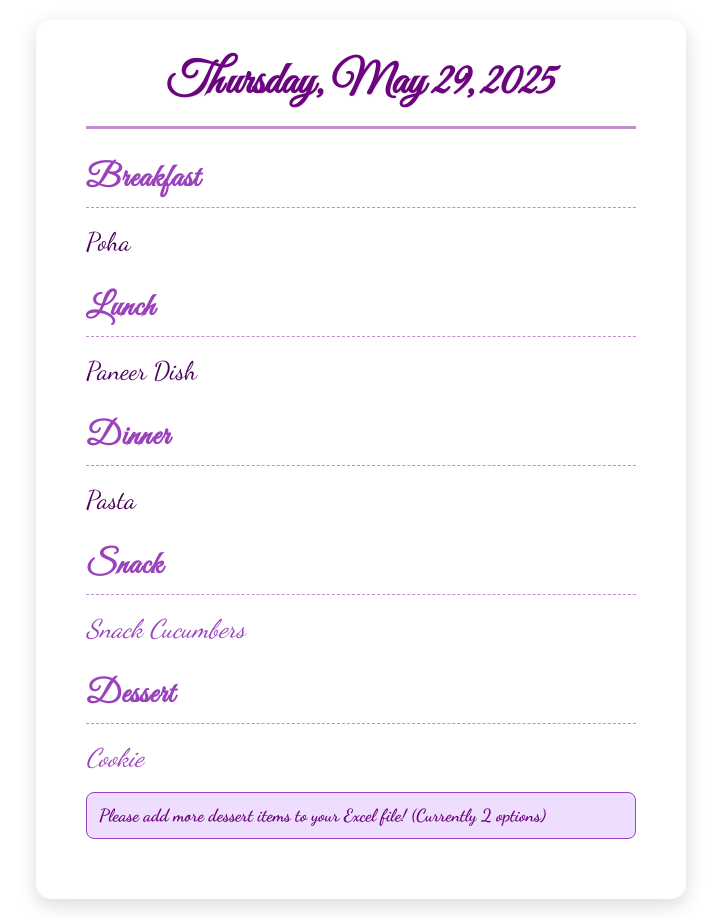
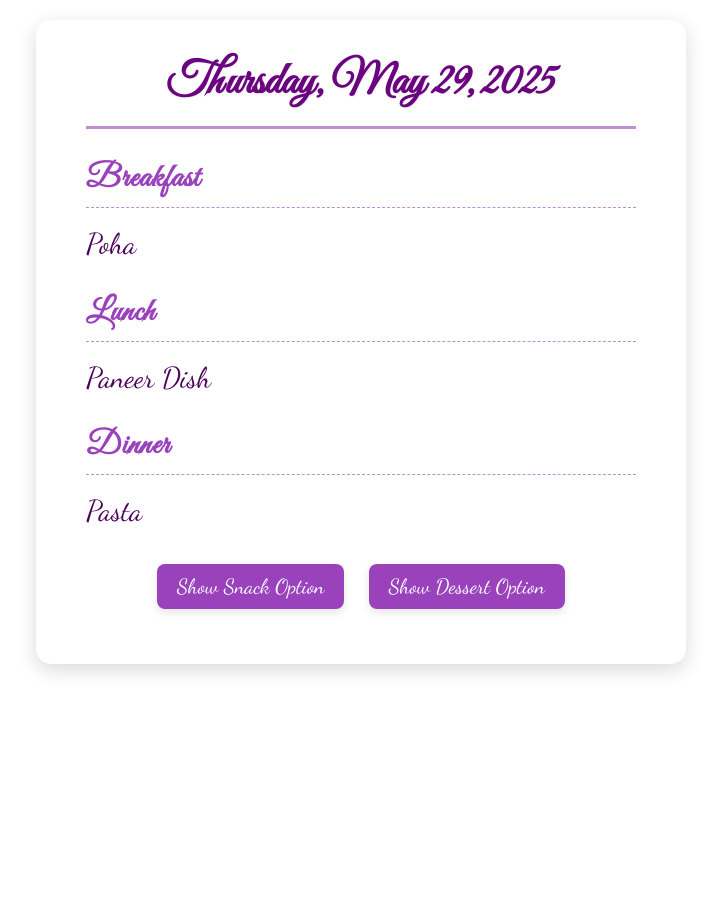
Before and after one commit to RashiMalhotraSharma/daily-menu, a plain HTML site: page index.html in a window 1280 px wide. Shown: the whole page, without its empty margins (279-1000 px from the left). After the commit the page ends 840 px from the top, so only its background shows below. Drawn offline with Linux system fonts and the light colour scheme.

Commit message:
made dessert and snacks optional

```diff
--- a/index.html
+++ b/index.html
@@ -29,7 +29,7 @@
             min-height: 100vh;
         }
         .container {
-            /* Removed background-color: #ffffff; */
+            /* Removed background-color: #ffffff; - it's implicitly white from body */
             border-radius: 15px; /* Slightly more rounded corners */
             box-shadow: 0 6px 20px rgba(0, 0, 0, 0.15); /* Softer, more prominent shadow */
             padding: 35px 50px; /* More padding */
@@ -62,7 +62,7 @@
             letter-spacing: 1px; /* Slightly more spaced letters */
         }
         .menu-item {
-            font-size: 1.6em; /* Increased font size for menu items */
+            font-size: 1.8em; /* Increased font size for menu items */
             margin-bottom: 10px;
             color: var(--darkest-purple); /* Darkest purple for menu items */
             line-height: 1.5;
@@ -82,6 +82,42 @@
         .optional {
             font-style: italic;
             color: var(--medium-purple); /* Medium purple for optional item text */
+        }
+
+        /* Styles for the new buttons and hidden sections */
+        .show-options-buttons {
+            margin-top: 30px;
+            margin-bottom: 20px;
+            text-align: center;
+        }
+
+        .show-options-buttons button {
+            background-color: var(--medium-purple);
+            color: var(--white); /* Changed to use --white variable */
+            font-family: 'Dancing Script', cursive, sans-serif;
+            font-size: 1.3em;
+            padding: 10px 20px;
+            border: none;
+            border-radius: 8px;
+            cursor: pointer;
+            margin: 0 10px;
+            transition: background-color 0.3s ease, transform 0.2s ease;
+            box-shadow: 0 4px 8px rgba(0, 0, 0, 0.1);
+        }
+
+        .show-options-buttons button:hover {
+            background-color: var(--deep-purple);
+            transform: translateY(-2px);
+        }
+
+        .show-options-buttons button:active {
+            transform: translateY(0);
+        }
+
+        /* Default hidden state for optional sections */
+        #snack-section-wrapper,
+        #dessert-section-wrapper {
+            display: none; /* Hide these sections by default */
         }
     </style>
 </head>
@@ -104,18 +140,25 @@
             <div id="dinner-item" class="menu-item">Loading...</div>
         </div>
 
+        <div class="show-options-buttons">
+            <button id="show-snack-btn">Show Snack Option</button>
+            <button id="show-dessert-btn">Show Dessert Option</button>
+        </div>
+
+        <div id="snack-section-wrapper">
             <div class="menu-section" id="snack-section">
                 <h2>Snack</h2>
                 <div id="snack-item" class="menu-item optional"></div>
             </div>
+        </div>
 
+        <div id="dessert-section-wrapper">
             <div class="menu-section" id="dessert-section">
                 <h2>Dessert</h2>
                 <div id="dessert-item" class="menu-item optional"></div>
             </div>
          </div>
-
-    <script src="menuData.js"></script>
+      </div> <script src="menuData.js"></script>
     <script src="script.js"></script>
 </body>
 </html>
--- a/script.js
+++ b/script.js
@@ -3,89 +3,135 @@
 // <script src="script.js"></script>
 
 document.addEventListener('DOMContentLoaded', () => {
+    // Get references to HTML elements
     const dateDayElement = document.getElementById('date-day');
     const breakfastItemElement = document.getElementById('breakfast-item');
     const lunchItemElement = document.getElementById('lunch-item');
     const dinnerItemElement = document.getElementById('dinner-item');
+
     const snackItemElement = document.getElementById('snack-item');
     const dessertItemElement = document.getElementById('dessert-item');
 
-    const snackSection = document.getElementById('snack-section');
-    const dessertSection = document.getElementById('dessert-section');
+    const snackSectionWrapper = document.getElementById('snack-section-wrapper');
+    const dessertSectionWrapper = document.getElementById('dessert-section-wrapper');
+
+    const showSnackBtn = document.getElementById('show-snack-btn');
+    const showDessertBtn = document.getElementById('show-dessert-btn');
 
     // --- Display Date and Day ---
     const today = new Date();
     const options = { weekday: 'long', year: 'numeric', month: 'long', day: 'numeric' };
     dateDayElement.textContent = today.toLocaleDateString('en-US', options);
 
-    // --- Menu Logic ---
+    // --- Menu Logic (Without Combination Rules) ---
 
-    // Function to get a random item from an array, avoiding recent repeats
+    /**
+     * Gets a random menu item from a list, ensuring it hasn't been displayed in the last week.
+     * @param {Array<string>} items - The array of menu items to choose from.
+     * @param {string} mealType - The type of meal (e.g., 'breakfast', 'lunch') for localStorage tracking.
+     * @returns {string} The randomly selected menu item.
+     */
     function getRandomMenuItem(items, mealType) {
-        // Retrieve previously displayed items from localStorage (or initialize)
+        // Retrieve previously displayed items from localStorage (or initialize if empty)
         let previouslyDisplayed = JSON.parse(localStorage.getItem('displayedMenus')) || {};
         previouslyDisplayed[mealType] = previouslyDisplayed[mealType] || [];
 
+        // Calculate the timestamp for one week ago
+        const oneWeekAgo = Date.now() - (7 * 24 * 60 * 60 * 1000); // 7 days in milliseconds
+
         // Filter out items that have been displayed in the last week
-        const oneWeekAgo = Date.now() - (7 * 24 * 60 * 60 * 1000); // 7 days in milliseconds
-        const availableItems = items.filter(item => {
+        let validCandidates = items.filter(item => {
             const lastDisplayed = previouslyDisplayed[mealType].find(entry => entry.item === item);
             return !lastDisplayed || lastDisplayed.timestamp < oneWeekAgo;
         });
 
         let selectedItem;
-        if (availableItems.length > 0) {
-            selectedItem = availableItems[Math.floor(Math.random() * availableItems.length)];
+
+        // If there are valid candidates (not displayed in the last week)
+        if (validCandidates.length > 0) {
+            selectedItem = validCandidates[Math.floor(Math.random() * validCandidates.length)];
         } else {
-            // If all items have been displayed in the last week, clear history and pick randomly
-            // This is a fallback to ensure something always displays
+            // Fallback: If all items have been displayed in the last week,
+            // reset the history for this meal type and pick randomly from all items.
             console.warn(`All ${mealType} items displayed recently. Resetting history for ${mealType}.`);
             previouslyDisplayed[mealType] = [];
-            selectedItem = items[Math.floor(Math.random() * items.length)];
+            selectedItem = items[Math.floor(Math.random() * items.length)]; // Pick from all original items
         }
 
-        // Update previously displayed items, keeping only the last 7 entries for each meal type
+        // Update previously displayed items in localStorage
+        // Keep only entries from the last week
         previouslyDisplayed[mealType] = previouslyDisplayed[mealType].filter(entry => entry.timestamp >= oneWeekAgo);
+        // Add the newly selected item with current timestamp
         previouslyDisplayed[mealType].push({ item: selectedItem, timestamp: Date.now() });
+        // Save back to localStorage
         localStorage.setItem('displayedMenus', JSON.stringify(previouslyDisplayed));
 
         return selectedItem;
     }
 
-    // Function to display menu item and check for count
+    /**
+     * Displays a menu item for a given meal type and shows a prompt if options are limited.
+     * @param {string} mealType - The type of meal (e.g., 'breakfast').
+     * @param {HTMLElement} element - The HTML element where the item name should be displayed.
+     */
     function displayMenuAndCheckCount(mealType, element) {
-        const items = menuData[mealType];
+        const items = menuData[mealType]; // Get items from menuData (defined in menuData.js)
+
+        // Handle case where no items are available for this meal type
         if (!items || items.length === 0) {
             element.textContent = `No ${mealType} items available.`;
             return;
         }
 
+        // Get a random item using the simplified logic
         const item = getRandomMenuItem(items, mealType);
         element.textContent = item;
 
+        // Display a prompt if less than 7 options are available
         if (items.length < 7) {
             const promptDiv = document.createElement('div');
             promptDiv.classList.add('prompt');
-            promptDiv.textContent = `Please add more ${mealType} items to your Excel file! (Currently ${items.length} options)`;
-            element.parentNode.appendChild(promptDiv); // Add prompt below the item
+            promptDiv.textContent = `Please add more ${mealType} items to your Menu! (Currently ${items.length} options)`;
+            // Append the prompt below the menu item
+            element.parentNode.appendChild(promptDiv);
         }
     }
 
-    // Display fixed meals
+    // --- Initial Load: Display only Breakfast, Lunch, Dinner ---
+    // The order doesn't matter as much now since there are no combination checks
     displayMenuAndCheckCount('breakfast', breakfastItemElement);
     displayMenuAndCheckCount('lunch', lunchItemElement);
     displayMenuAndCheckCount('dinner', dinnerItemElement);
 
-    // Display optional meals if available
-    if (menuData.snack && menuData.snack.length > 0) {
-        displayMenuAndCheckCount('snack', snackItemElement);
-    } else {
-        snackSection.style.display = 'none'; // Hide snack section if no items
+    // --- Button Event Listeners for Snack and Dessert ---
+
+    /**
+     * Handles the display of an optional meal section when its button is clicked.
+     * @param {string} mealType - The type of meal (e.g., 'snack', 'dessert').
+     * @param {HTMLElement} itemElement - The HTML element where the item name will be displayed.
+     * @param {HTMLElement} sectionWrapper - The parent div wrapping the meal section.
+     * @param {HTMLElement} buttonElement - The button that triggers showing this section.
+     */
+    function showOptionalMeal(mealType, itemElement, sectionWrapper, buttonElement) {
+        if (menuData[mealType] && menuData[mealType].length > 0) {
+            displayMenuAndCheckCount(mealType, itemElement); // Generate and display the item
+            sectionWrapper.style.display = 'block'; // Make the section visible
+            buttonElement.style.display = 'none'; // Hide the button after showing the section
+        } else {
+            // If no items are available, still show the section to display a message
+            itemElement.textContent = `No ${mealType} items available.`;
+            sectionWrapper.style.display = 'block';
+            buttonElement.style.display = 'none'; // Hide the button anyway
+        }
     }
 
-    if (menuData.dessert && menuData.dessert.length > 0) {
-        displayMenuAndCheckCount('dessert', dessertItemElement);
-    } else {
-        dessertSection.style.display = 'none'; // Hide dessert section if no items
-    }
+    // Add event listener for the "Show Snack Option" button
+    showSnackBtn.addEventListener('click', () => {
+        showOptionalMeal('snack', snackItemElement, snackSectionWrapper, showSnackBtn);
+    });
+
+    // Add event listener for the "Show Dessert Option" button
+    showDessertBtn.addEventListener('click', () => {
+        showOptionalMeal('dessert', dessertItemElement, dessertSectionWrapper, showDessertBtn);
+    });
 });
```
Lines whose indentation alone changed are shown as unchanged.
